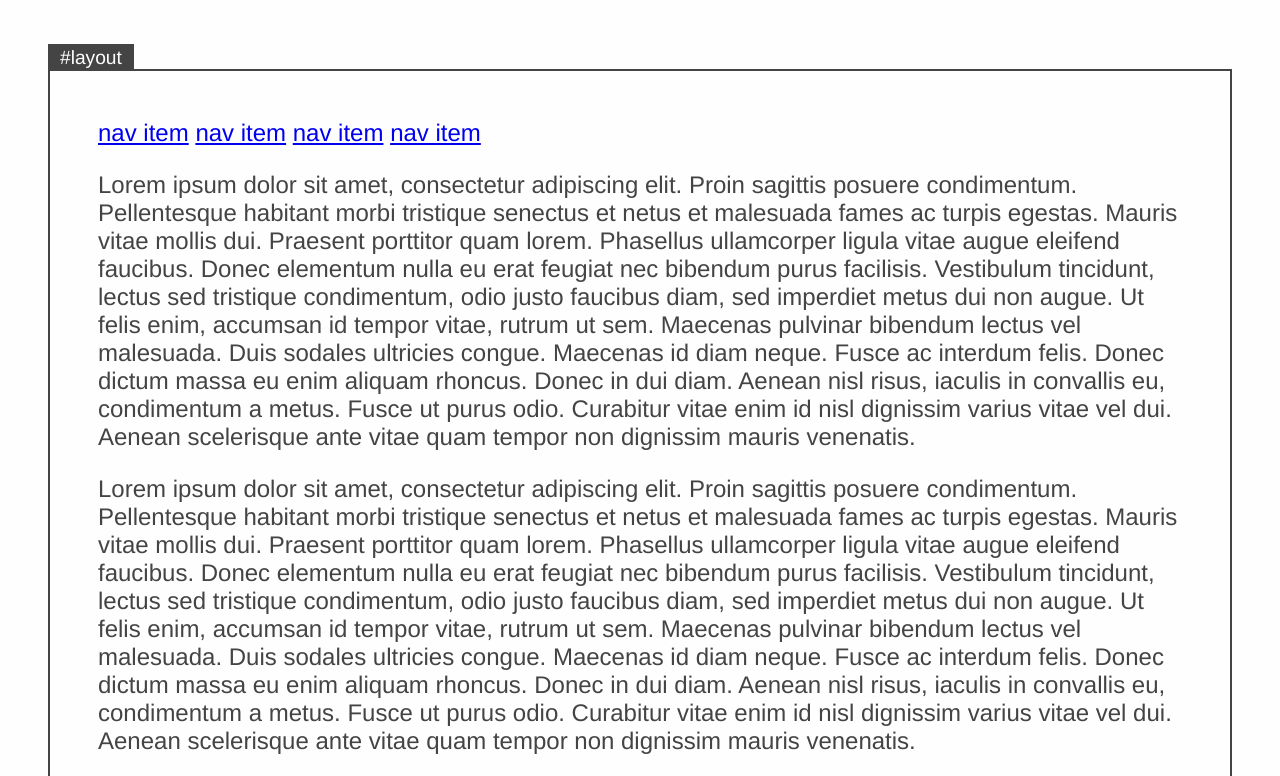
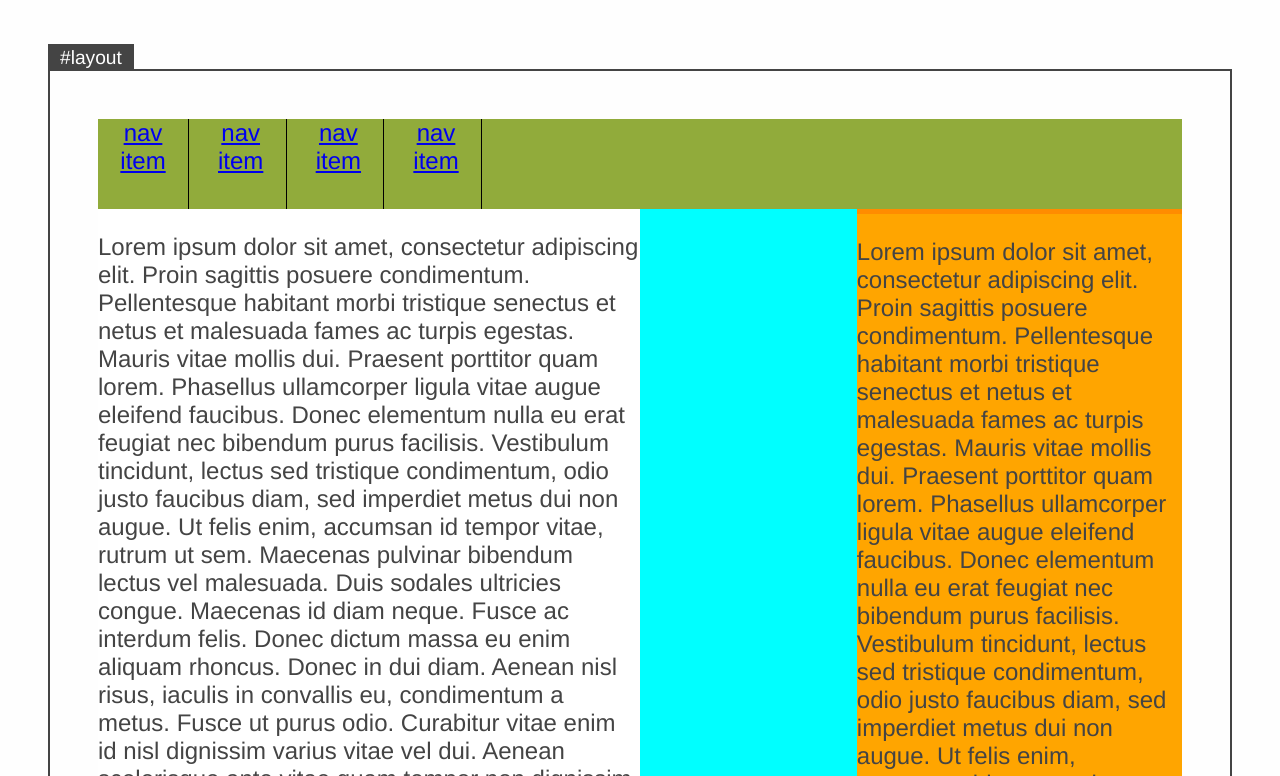
Before and after one commit to zachfedor/css-positioning-lab, a plain HTML site: page index.html in a window 1280 px wide. Shown: the part 9883-10659 px from the top of the page. Drawn offline with Linux system fonts and the light colour scheme.

Commit message:
started to work on the basics of #layout

```diff
--- a/my-styles.css
+++ b/my-styles.css
@@ -239,3 +239,43 @@ section#position-04 {
 #position-07 a:hover {
   background-color: darkgray;
 }
+
+
+/* ----Layout---- */
+
+#layout div {
+  background-color: cyan;
+  box-sizing: border-box;
+}
+#layout div::after {
+  content: "";
+  clear: both;
+  display: block;
+}
+#layout nav {
+  background-color: #91ab3b;
+}
+#layout nav a {
+  display: inline-block;
+  text-align: center;
+  background-color: #91ab3b;
+  width: 90px;
+  height: 90px;
+  margin: 0px;
+  border-right: thin solid black;
+}
+#layout main {
+  background-color: white;
+  width: 50%;
+  float: left;
+}
+#layout aside {
+  width: 30%;
+  float: right;
+  background-color: orange;
+  border-top: thick solid darkorange;
+}
+#layout footer {
+  clear: both;
+  background-color: pink;
+}
```
